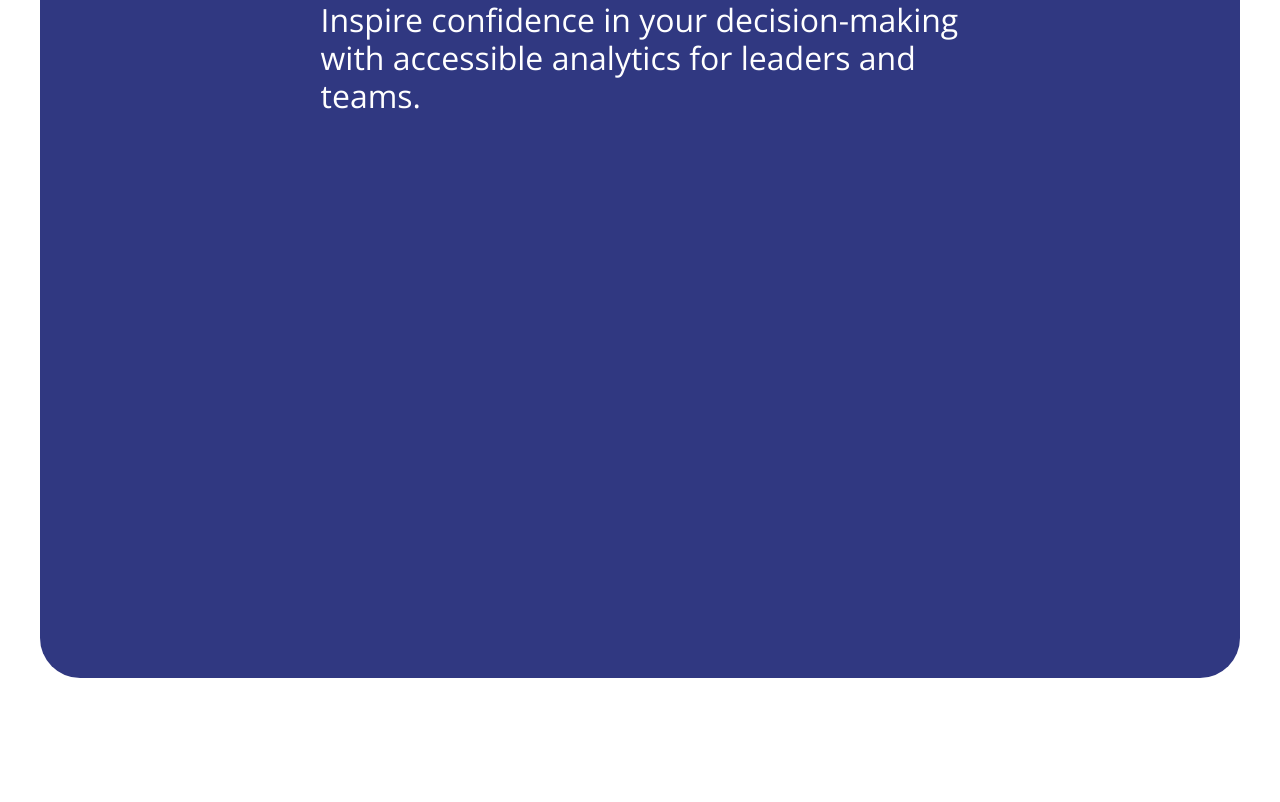
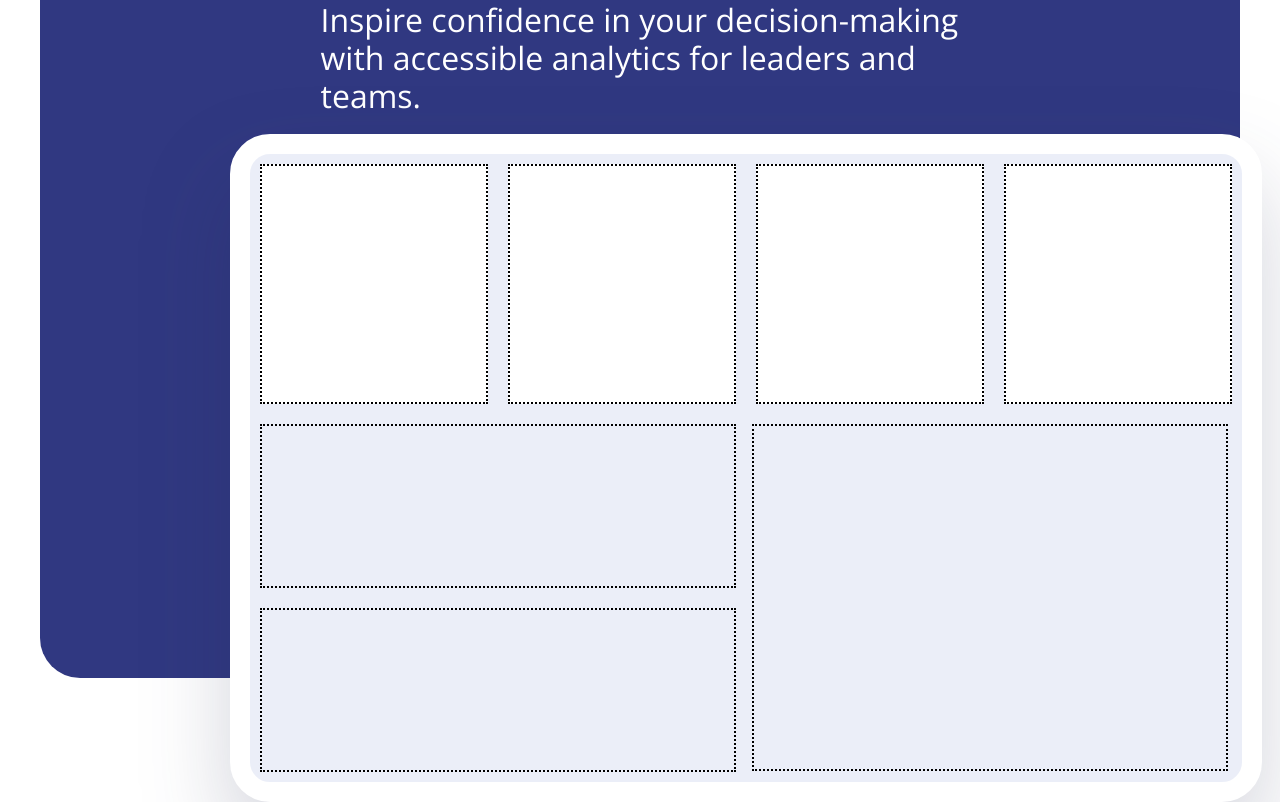
Before and after one commit to vladisulian/klipfolio-practice-, a React (Create React App) app: page / in a window 1280 px wide. Shown: the part 1200-2002 px from the top of the page. Before the commit the page ends 1878 px from the top, so only its background shows below. Built offline with nearby package versions, Linux system fonts and the light colour scheme.

Commit message:
Add base schedule markup to Statistics.jsx

```diff
--- a/src/Components/Hero/DoWithData/DoWithData.jsx
+++ b/src/Components/Hero/DoWithData/DoWithData.jsx
@@ -1,19 +1,12 @@
 import "./DoWithData.scss";
+import Statistics from "./Statistics/Statistics";
+import TextContent from "./TextContent/TextContent";
 const DoWithData = () => {
   return (
     <>
       <section className="doWithData-section">
-        <div className="doWithData__box">
-          {/* <div className="text-content"> */}
-          <h1 className="title">
-            Add “I can do <br /> anything with data” <br /> to your vocabulary
-          </h1>
-          <p className="subtitle">
-            Inspire confidence in your decision-making with accessible analytics
-            for leaders and teams.
-          </p>
-          {/* </div> */}
-        </div>
+        <TextContent />
+        <Statistics />
       </section>
     </>
   );
--- a/src/Components/Hero/DoWithData/DoWithData.scss
+++ b/src/Components/Hero/DoWithData/DoWithData.scss
@@ -1,3 +1,9 @@
+.doWithData-section {
+  position: relative;
+
+  color: #ffffff;
+}
+
 .doWithData__box {
   display: flex;
   flex-direction: column;
@@ -19,10 +25,6 @@
   padding: 50px 250px 0 250px;
 }
 
-.doWithData-section {
-  color: #ffffff;
-}
-
 .doWithData-section .title {
   text-align: start;
 
@@ -42,6 +44,6 @@
   line-height: 38px;
 
   @media screen and (min-width: 1680px) {
-    max-width: 700px
+    max-width: 700px;
   }
 }
--- /dev/null
+++ b/src/Components/Hero/DoWithData/Statistics/Statistics.jsx
@@ -0,0 +1,28 @@
+import "./Statistics.scss";
+function Statistics() {
+  return (
+    <>
+      <div className="statistics">
+        <div className="content">
+          <ul className="top-group">
+            <li></li>
+            <li></li>
+            <li></li>
+            <li></li>
+          </ul>
+
+          <div className="schedules">
+            <ul className="left-group">
+                <li></li>
+                <li></li>
+            </ul>
+            <div className="right-group">
+                <div></div>
+            </div>
+          </div>
+        </div>
+      </div>
+    </>
+  );
+}
+export default Statistics;
--- /dev/null
+++ b/src/Components/Hero/DoWithData/Statistics/Statistics.scss
@@ -0,0 +1,64 @@
+.statistics {
+  position: absolute;
+  left: 18%;
+  top: 45%;
+
+  width: 1032px;
+  height: 664px;
+
+  filter: drop-shadow(0px 44px 44px rgba(33, 38, 79, 0.2));
+  border-radius: 32px;
+
+  //   background-color: rgb(228, 227, 227);
+  color: black;
+}
+.statistics .content {
+  padding: 10px;
+
+  border: 20px solid white;
+  border-radius: 40px;
+
+  //?   background-color: #f6f8fe; ! цвет на макете !
+  background-color: #ebeef8;
+}
+
+.statistics .content li {
+  border: 2px dotted black;
+}
+
+.statistics .content .top-group {
+  display: flex;
+  gap: 20px;
+
+  margin-bottom: 20px;
+}
+
+.statistics .content .top-group li {
+  width: 228px;
+  height: 236px;
+
+  background-color: #ffffff;
+}
+
+.statistics .schedules {
+  display: flex;
+  gap: 16px;
+}
+
+.statistics .schedules .left-group {
+  display: flex;
+  flex-direction: column;
+  gap: 20px;
+}
+
+.statistics .schedules .left-group li {
+  width: 472px;
+  height: 160px;
+}
+
+.statistics .schedules .right-group div {
+  width: 472px;
+  height: 343px;
+
+  border: 2px dotted black;
+}
--- /dev/null
+++ b/src/Components/Hero/DoWithData/TextContent/TextContent.jsx
@@ -0,0 +1,15 @@
+function TextContent() {
+  return (
+    <div className="doWithData__box">
+      <h1 className="title">
+        Add “I can do <br /> anything with data” <br /> to your vocabulary
+      </h1>
+      <p className="subtitle">
+        Inspire confidence in your decision-making with accessible analytics for
+        leaders and teams.
+      </p>
+    </div>
+  );
+}
+
+export default TextContent;
```
